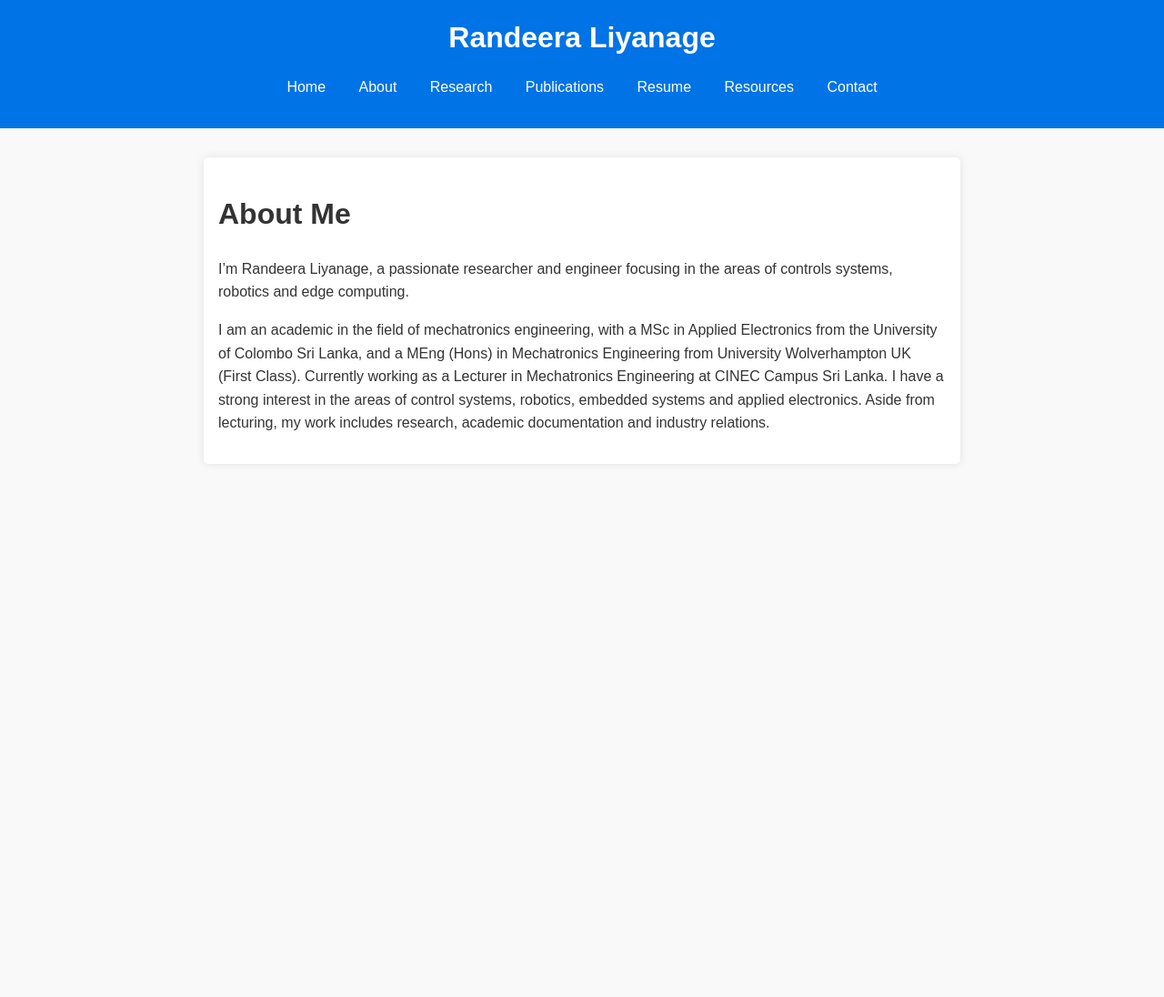
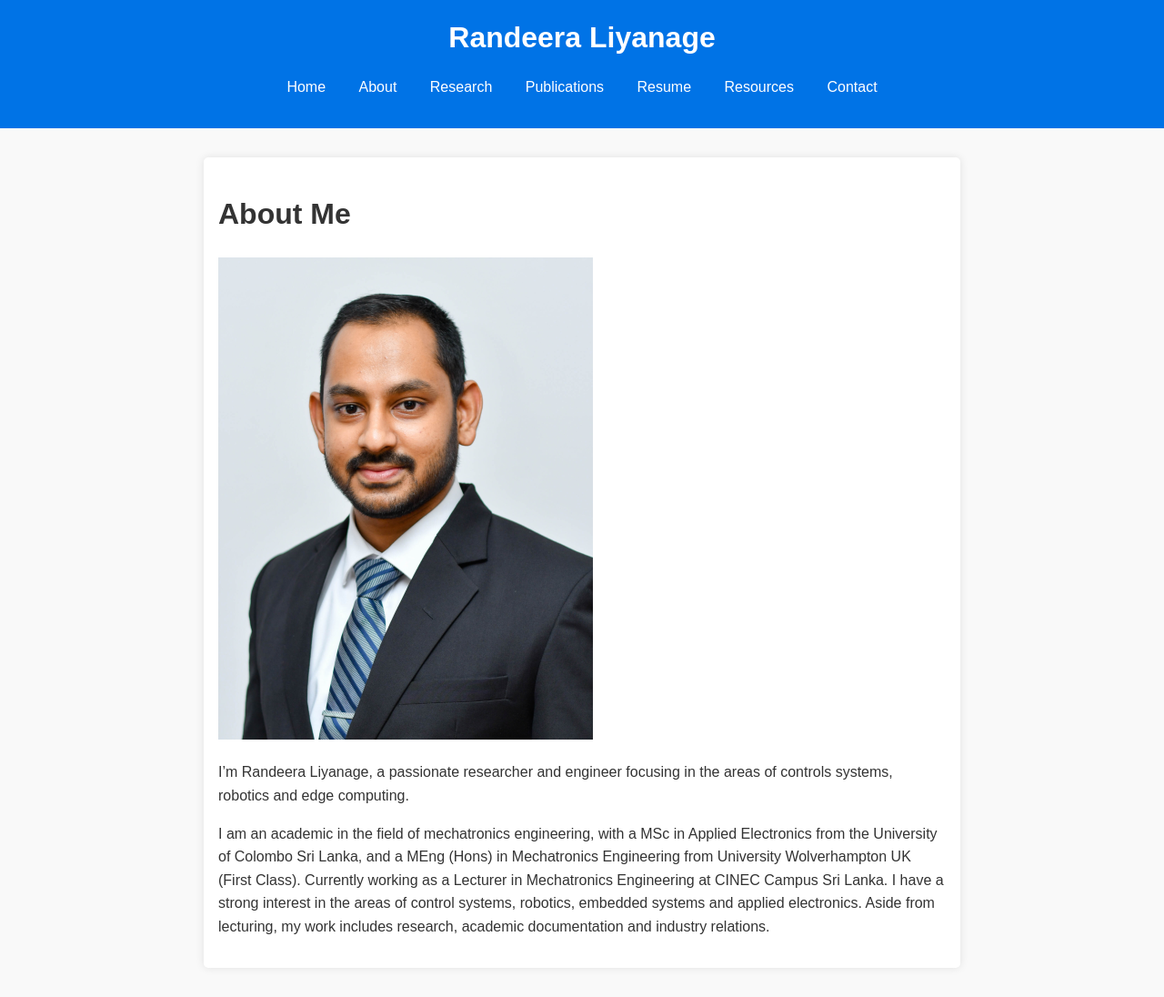
Before and after one commit to randeeraliyanage/randeeraliyanage.github.io, a Jekyll site: the page built from about.md, in a window 1280 px wide. Shown: the whole page at 91% size. Built offline with Jekyll 4.4.1, drawn with Linux system fonts in a browser that asks for light colours; before the commit the page ends 900 px from its top, so only the background shows below that.

Commit message:
Update about.md

```diff
--- a/about.md
+++ b/about.md
@@ -5,6 +5,8 @@ title: About
 
 # About Me
 
+![My Photo](assets/img/CVPhoto2024Jan.png)
+
 I’m Randeera Liyanage, a passionate researcher and engineer focusing in the areas of controls systems, robotics and edge computing.
 
 I am an academic in the field of mechatronics engineering, with a MSc in Applied Electronics from the University of Colombo Sri Lanka, and a MEng (Hons) in Mechatronics Engineering from University Wolverhampton UK (First Class). Currently working as a Lecturer in Mechatronics Engineering at CINEC Campus Sri Lanka. I have a strong interest in the areas of control systems, robotics, embedded systems and applied electronics. Aside from lecturing, my work includes research, academic documentation and industry relations.
```
